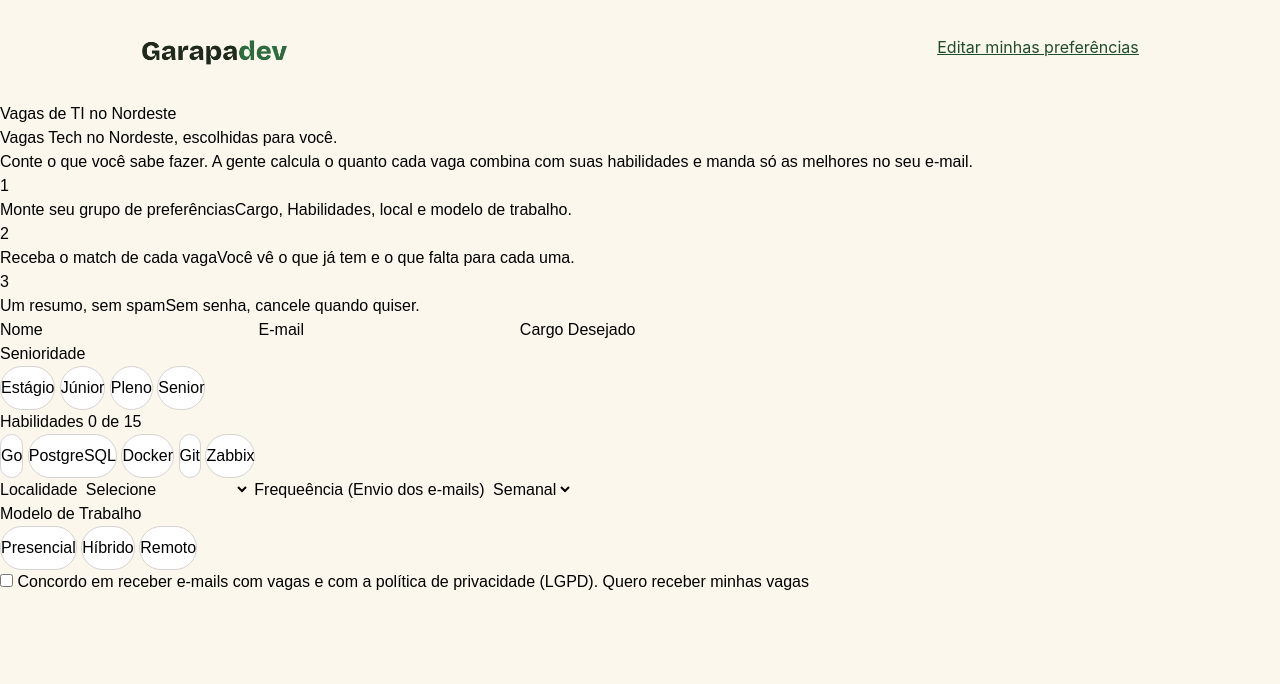
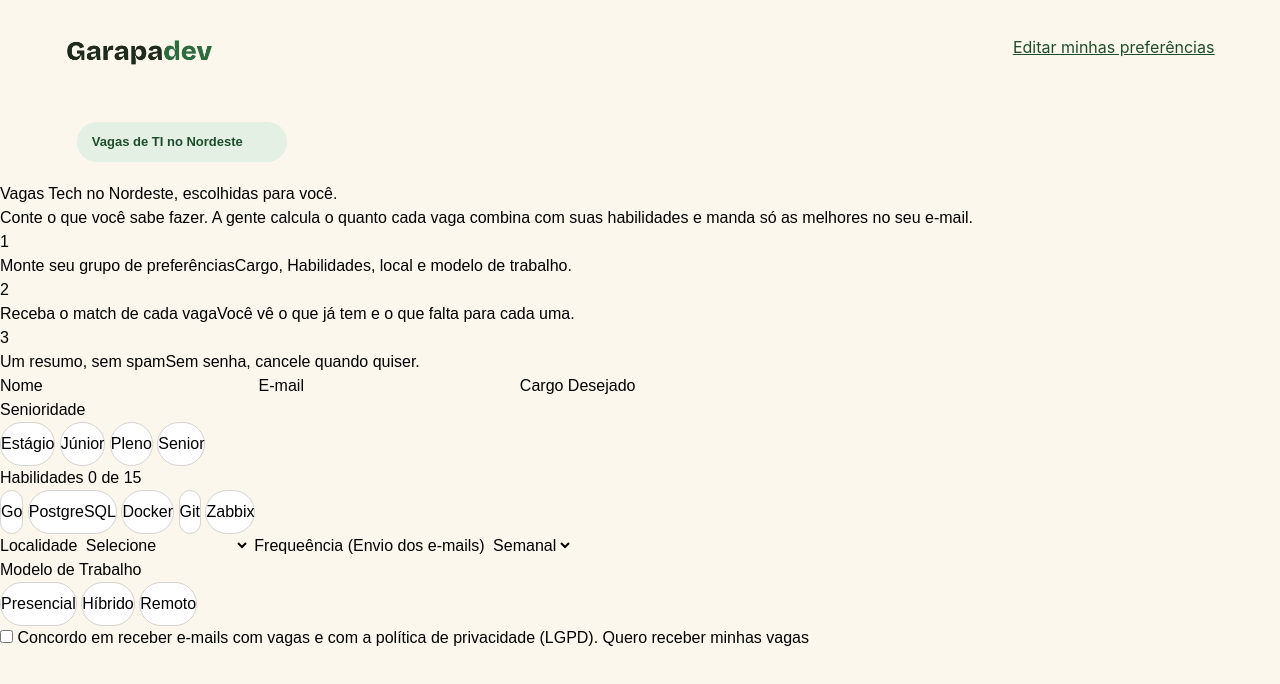
Before and after one commit to arthurztt/garapadev, a plain HTML site: page pages/index.html in a window 1280 px wide. Drawn offline with nearby package versions, Linux system fonts and the light colour scheme; files that its build step writes are made by us from their sources; files whose address does not match are found by name.

Commit message:
feat(front): Ajustando o css do chip do main section e a posição.

```diff
--- a/assets/css/style.css
+++ b/assets/css/style.css
@@ -4,6 +4,7 @@
   --color-cana: #2E6B3F;
   --color-sol: #F4C542;
   --color-creme: #FBF7EC;
+  --color-softgreen: #E3F0E3;
   --color-mudgreen: #1F4D2B;
   --font-display: "Bricolage Grotesque", sans-serif;
 } /* bg-cana text-sol font-display */
@@ -22,5 +23,16 @@
     padding: 15px;
     display: flex;
     justify-content: space-around;
-    gap: 35%;
+    gap: 60%;
 }
+
+
+p.about-topic {
+    display: flex;
+    align-items: center;
+    border-radius: 25px;
+    font-size: 13px;
+    width: 210px;
+    margin: 20px 20px 20px 6%;
+    padding: 10px 10px 10px 15px;
+}
--- a/pages/index.html
+++ b/pages/index.html
@@ -18,7 +18,7 @@
     <main class="font-display">
         <section class="hero">
             <div class="hero-title">
-                <p class="about-topic">Vagas de TI no Nordeste</p>
+                <p class="about-topic bg-softgreen text-mudgreen font-semibold">Vagas de TI no Nordeste</p>
                 <h1 class="main-title">Vagas Tech no Nordeste, escolhidas para você.</h1>
                 <p class="sub-title">Conte o que você sabe fazer. A gente calcula o quanto cada vaga combina com suas habilidades e manda só as melhores no seu e-mail.</p>
             </div>
```
Also changed, not shown: assets/css/output.css.
